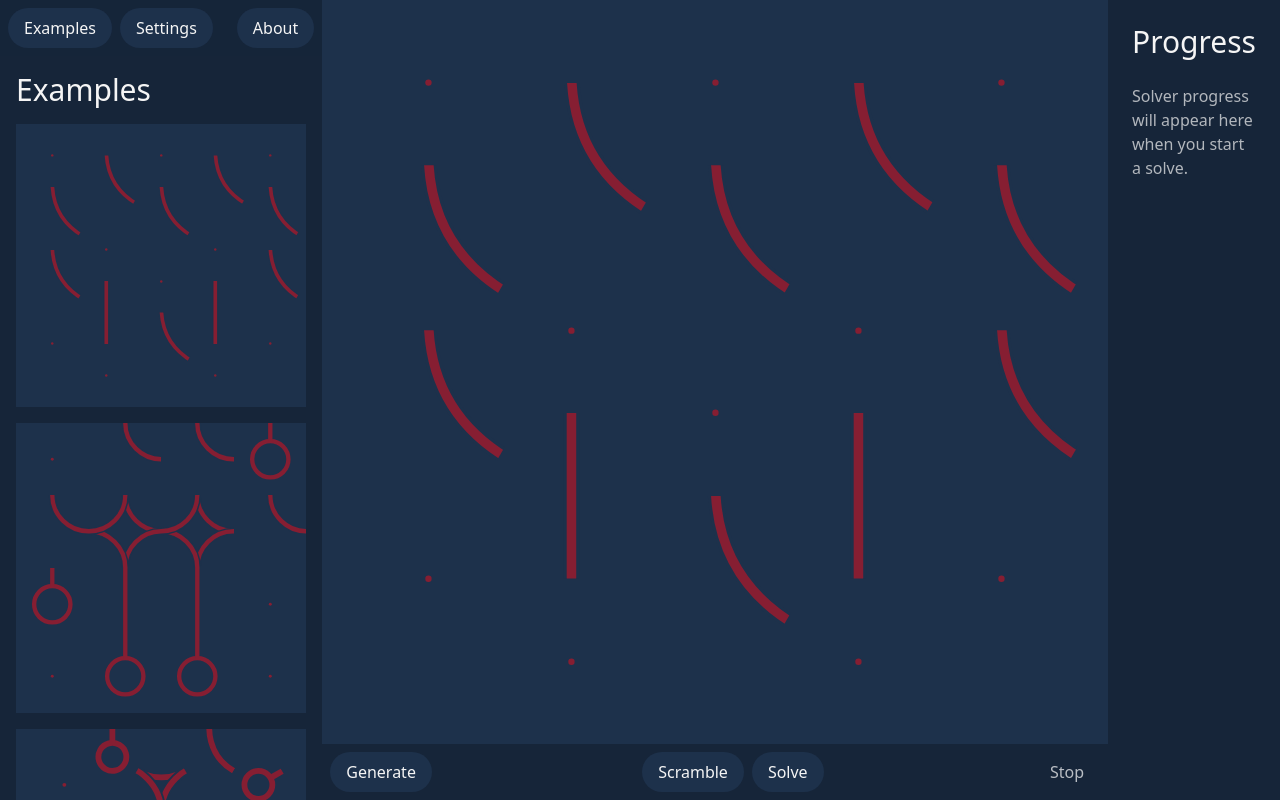
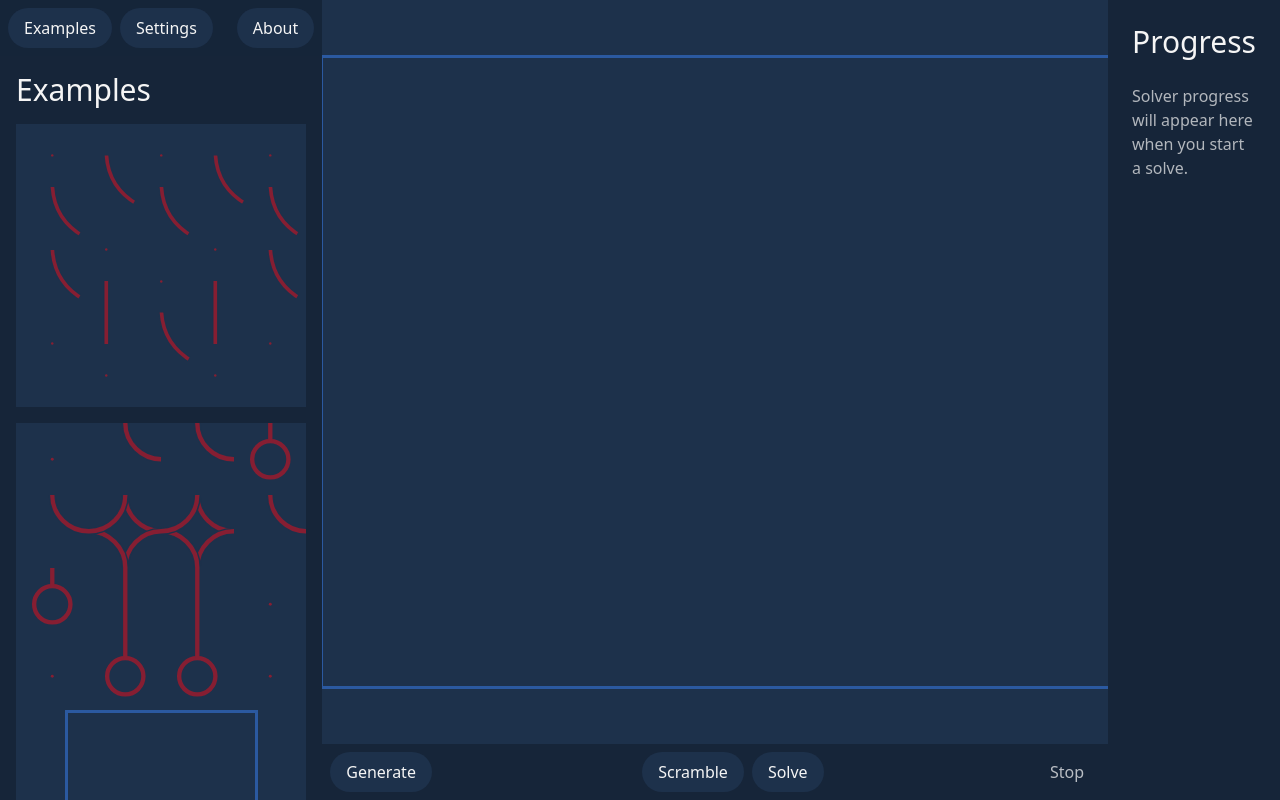
Before and after one commit to tomhooijenga/Infinity-loop-solver, a Vue app: page / in a window 1280 px wide. Built offline with nearby package versions, Linux system fonts and the light colour scheme.

Commit message:
Add canvas to render to

```diff
--- /dev/null
+++ b/src/canvas/resize.ts
@@ -0,0 +1,31 @@
+import { BoardData } from "@/boards";
+
+export function resize(board: BoardData, ctx: CanvasRenderingContext2D, maxW: number, maxH: number) {
+  const canvas = ctx.canvas;
+
+  const ratio = squareRatio(board);
+
+  console.log(ratio);
+
+  if (maxH * ratio > maxW) {
+    canvas.width = maxW;
+    canvas.height = maxW / ratio;
+  } else {
+    canvas.width = maxH * ratio;
+    canvas.height = maxH;
+  }
+}
+
+function triangleRatio(board: BoardData): number {
+  const x = (board.width + 1) / 2;
+  const y = board.height * 0.8660254037844386;
+
+  return x / y;
+}
+
+function squareRatio(board: BoardData): number {
+  const x = board.width
+  const y = board.height
+
+  return x / y;
+}
--- a/src/components/BoardArea.vue
+++ b/src/components/BoardArea.vue
@@ -1,31 +1,29 @@
 <template>
   <div class="grid [grid-template-rows:1fr_auto] flex-1 bg-light min-h-0">
     <TriangleGrid
-      v-if="board.type === 'triangle'"
       :tiles="board.tiles"
       :x="board.width"
       :y="board.height"
-      class="max-h-full m-auto"
       @change="nextTile"
     />
 
-    <SquareGrid
-      v-if="board.type === 'square'"
-      :tiles="board.tiles"
-      :x="board.width"
-      :y="board.height"
-      class="max-h-full m-auto"
-      @change="nextTile"
-    />
+<!--    <SquareGrid-->
+<!--      v-if="board.type === 'square'"-->
+<!--      :tiles="board.tiles"-->
+<!--      :x="board.width"-->
+<!--      :y="board.height"-->
+<!--      class="max-h-full m-auto"-->
+<!--      @change="nextTile"-->
+<!--    />-->
 
-    <HexGrid
-      v-if="board.type === 'hex'"
-      :tiles="board.tiles"
-      :x="board.width"
-      :y="board.height"
-      class="max-h-full m-auto"
-      @change="nextTile"
-    />
+<!--    <HexGrid-->
+<!--      v-if="board.type === 'hex'"-->
+<!--      :tiles="board.tiles"-->
+<!--      :x="board.width"-->
+<!--      :y="board.height"-->
+<!--      class="max-h-full m-auto"-->
+<!--      @change="nextTile"-->
+<!--    />-->
 
     <section class="flex flex-wrap bg-dark p-2">
       <Button :disabled="isRunning" @click="generateBoard"> Generate </Button>
@@ -43,8 +41,8 @@ import { defineComponent, ref } from "vue";
 import { BoardData, solve } from "@/boards";
 import Button from "@/components/Button.vue";
 import TriangleGrid from "@/components/triangle/Grid.vue";
-import SquareGrid from "@/components/square/Grid.vue";
-import HexGrid from "@/components/hex/Grid.vue";
+// import SquareGrid from "@/components/square/Grid.vue";
+// import HexGrid from "@/components/hex/Grid.vue";
 import { useBoard } from "@/use-board";
 import { Tile, TileConstructor } from "@/lib/base/Tile";
 import * as tri from "@/lib/solver/triangle/tiles";
@@ -80,8 +78,8 @@ export default defineComponent({
   components: {
     Button,
     TriangleGrid,
-    SquareGrid,
-    HexGrid,
+    // SquareGrid,
+    // HexGrid,
   },
 
   setup() {
--- a/src/components/Logs.vue
+++ b/src/components/Logs.vue
@@ -21,7 +21,7 @@
   >
 
   <div
-    class="fixed right-0 inset-y-0 z-10 lg:translate-x-0 transition bg-dark lg:relative w-min overflow-y-auto"
+    class="fixed right-0 inset-y-0 z-10 shrink-0 lg:translate-x-0 transition bg-dark lg:relative w-min overflow-y-auto"
     :class="{ 'translate-x-full': !flyout, 'translate-x-0': flyout }"
   >
     <h1 class="m-6">Progress</h1>
--- a/src/components/Sidebar.vue
+++ b/src/components/Sidebar.vue
@@ -22,7 +22,7 @@
   </Button>
 
   <div
-    class="fixed left-0 inset-y-0 z-10 lg:translate-x-0 transition bg-dark lg:relative w-min overflow-y-auto"
+    class="fixed left-0 inset-y-0 z-10 shrink-0 lg:translate-x-0 transition bg-dark lg:relative w-min overflow-y-auto"
     :class="{ '-translate-x-full': !flyout, 'translate-x-0': flyout }"
   >
     <div class="sticky top-0 z-10 p-2 bg-dark/70 flex">
--- a/src/components/triangle/Grid.vue
+++ b/src/components/triangle/Grid.vue
@@ -1,25 +1,13 @@
 <template>
-  <section :style="gridStyle" class="grid overflow-hidden">
-    <Tile
-      v-for="(tile, index) of tiles"
-      :key="tile.type + index"
-      :style="tileStyle(tile)"
-      :tile="tile"
-      class="transition-transform hover:bg-dark/50 w-full h-full clip-triangle"
-      :class="{
-        'bg-gradient-radial from-red/30 to-light': !tile.solved,
-        'bg-dark/50': isHighlighted(tile),
-      }"
-      @click="$emit('change', index, tile, 1)"
-      @contextmenu.prevent="$emit('change', index, tile, -1)"
-    />
-  </section>
+  <div ref="wrapper" class="w-full h-full min-w-0 flex">
+    <canvas ref="canvas" class="m-auto ring" />
+  </div>
 </template>
 
 <script setup lang="ts">
-import { computed, CSSProperties, PropType } from "vue";
+import { computed, CSSProperties, onMounted, PropType, ref, watch, watchEffect } from "vue";
 import { Tile as TileType } from "@/lib/base/Tile";
-import Tile from "@/components/triangle/Tile.vue";
+import { resize } from "@/canvas/resize";
 import { useBoard } from "@/use-board";
 
 const props = defineProps({
@@ -46,40 +34,78 @@ const gridStyle = computed((): CSSProperties => {
   const y = props.y * 0.8660254037844386;
 
   return {
-    "grid-template-columns": `repeat(${props.x + 1}, 1fr)`,
-    "grid-template-rows": `repeat(${props.y}, 1fr)`,
     "aspect-ratio": `${x}/${y}`,
   };
 });
 
-function pointyUp(tile: TileType): boolean {
-  // (0,0) points up.
-  const { x, y } = tile;
+const wrapper = ref<HTMLDivElement>();
+const canvas = ref<HTMLCanvasElement>();
+let ctx: CanvasRenderingContext2D;
+const { board } = useBoard();
 
-  if (y % 2 === 0) {
-    return x % 2 === 0;
+let observer: ResizeObserver;
+watchEffect((onCleanup) => {
+  onCleanup(() => observer?.disconnect());
+
+  if (!canvas.value || !wrapper.value) {
+    return;
   }
 
-  return x % 2 === 1;
-}
+  // eslint-disable-next-line
+  ctx = canvas.value.getContext("2d")!;
 
-function tileStyle(tile: TileType): CSSProperties {
-  let rotate = tile.direction * 120;
+  observer = new ResizeObserver((entries) => {
+    const { width, height } = entries[0].contentRect;
+    resize(board, ctx, width, height);
+  });
 
-  if (!pointyUp(tile)) {
-    // 180 to flip it, 120 to make down actually down again.
-    rotate += 300;
+  observer.observe(wrapper.value);
+});
+
+watch(board, () => {
+  if (!ctx || !wrapper.value) {
+    return;
   }
 
-  return {
-    gridRow: `${tile.y + 1} / span 1`,
-    gridColumn: `${tile.x + 1} / span 2`,
-    transform: `rotate(${rotate}deg)`,
-    transformOrigin: "50% 66.66666%",
-    position: "relative",
-    top: pointyUp(tile) ? 0 : "-33%",
-  };
+  const { width, height } = wrapper.value.getBoundingClientRect()
+  resize(board, ctx, width, height);
+})
+//
+// onMounted(() => {
+//   const c = canvas.value!;
+//   const ctx = c.getContext("2d")!;
+//
+//   const x = (props.x + 1) / 2;
+//   const y = props.y * 0.8660254037844386;
+//
+//   const { width, height } = c.getBoundingClientRect();
+//
+//   console.log(c.getBoundingClientRect());
+//
+//   c.width = height * (x / y);
+//   c.height = height;
+// });
+//
+// watchEffect(() => {
+//   const c = canvas.value;
+//   if (!c) return;
+//
+//   const ctx = c.getContext("2d")!;
+//   ctx.clearRect(0, 0, c.width, c.height);
+//   const w = c.width / props.x;
+//   props.tiles.forEach(({ x, y }) => triangle(ctx, w, x, y));
+// });
+
+function triangle(ctx: CanvasRenderingContext2D, w, x, y) {
+  const h = w * 0.8660254037844386;
+  const dx = w * x;
+  const dy = h * y;
+
+  ctx.beginPath();
+
+  ctx.moveTo(dx + w / 2, dy);
+  ctx.lineTo(dx + w, dy + h);
+  ctx.lineTo(dx, dy + h);
+  ctx.fill();
 }
-
-const { isHighlighted } = useBoard();
 </script>
```
